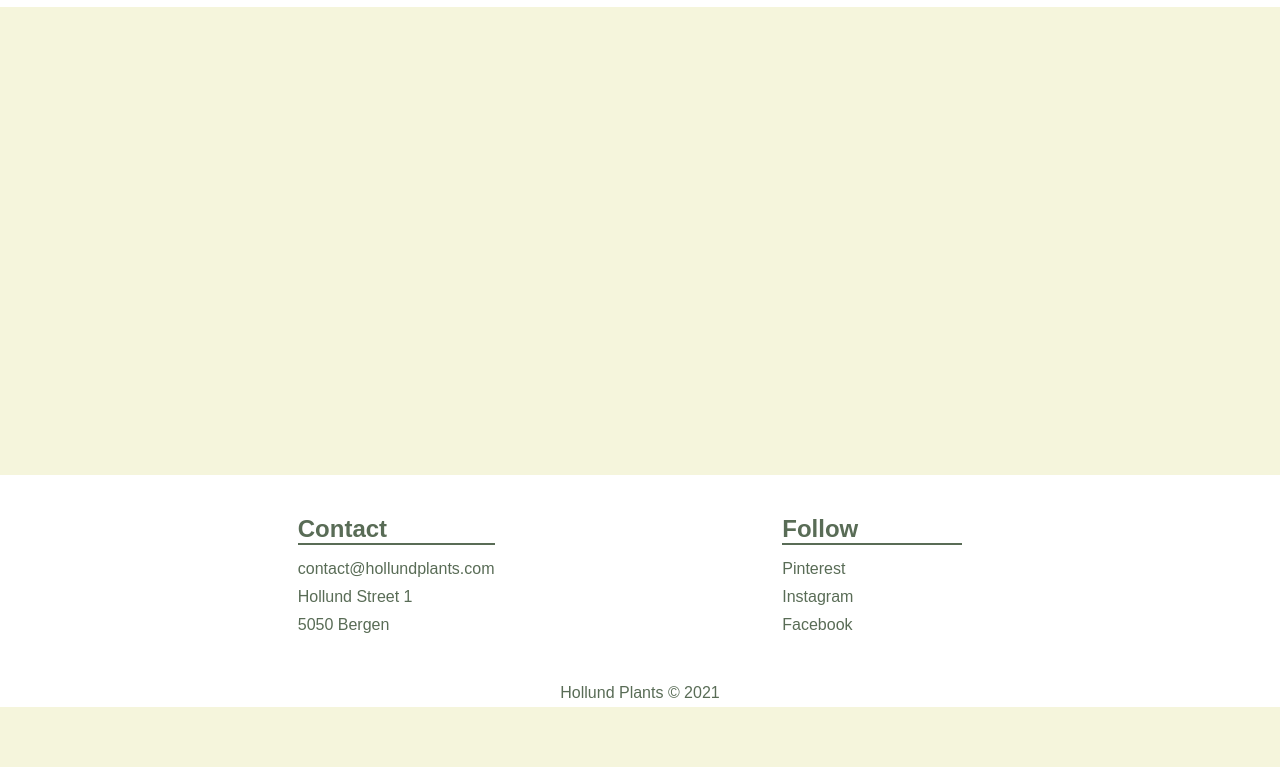
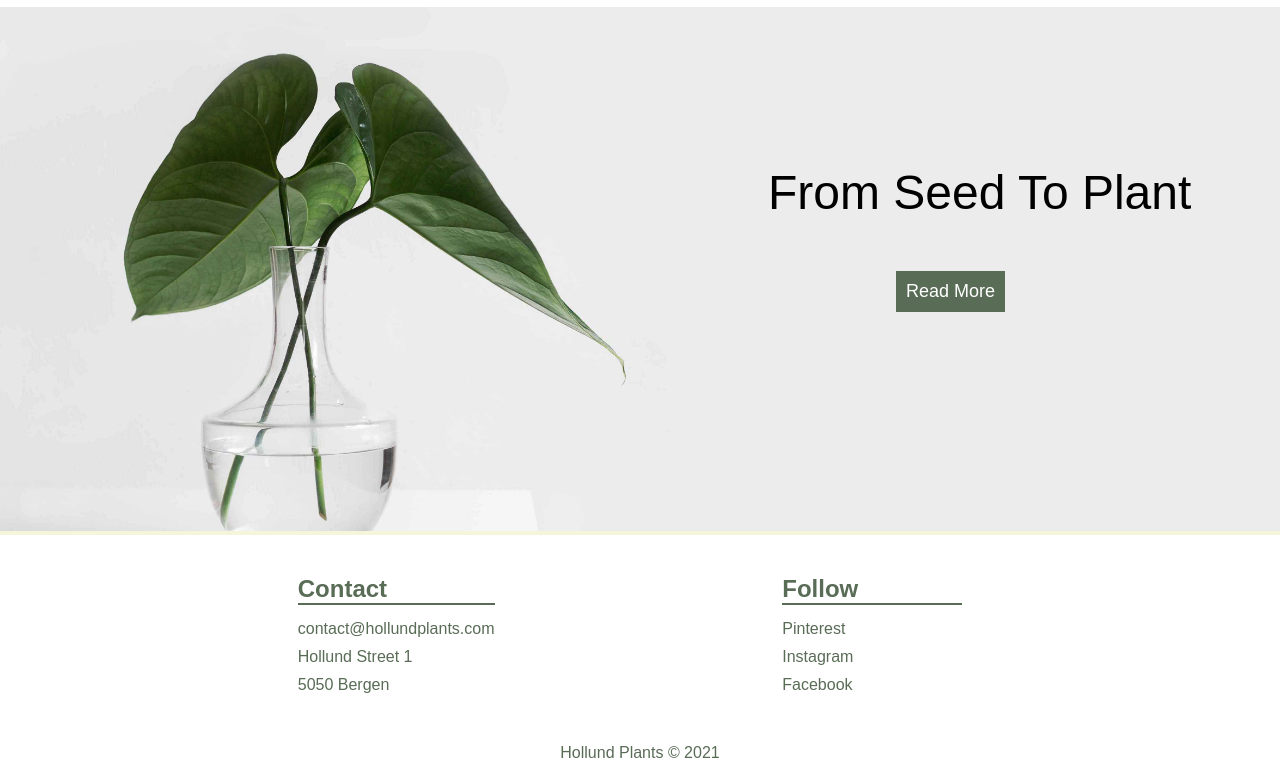
Before and after one commit to Noroff-FEU-Assignments/project-exam-1-mrh1992, a plain HTML site: page index.html in a window 1280 px wide. Shown: the part 93-860 px from the top of the page. Before the commit the page ends 800 px from the top, so only its background shows below. Drawn offline with Linux system fonts and the light colour scheme.

Commit message:
added content to frontpage

```diff
--- a/CSS/styles.css
+++ b/CSS/styles.css
@@ -81,6 +81,35 @@ nav ul li a:hover {
   padding: 15px 0;
 }
 
+/* Main */
+
+.frontpage-container {
+  position: relative;
+}
+
+.hero-img {
+  max-width: 100%;
+}
+
+h2 {
+  position: absolute;
+  top: 30%;
+  left: 60%;
+  font-weight: lighter;
+  font-size: 48px;
+}
+
+.readmore {
+  position: absolute;
+  top: 50%;
+  left: 70%;
+  border: none;
+  background-color: var(--green);
+  color: var(--white);
+  padding: 10px;
+  font-size: 18px;
+}
+
 /* Footer */
 
 footer {
--- a/index.html
+++ b/index.html
@@ -34,7 +34,17 @@
         </nav>
       </div>
     </header>
-    <main></main>
+    <main>
+      <div class="frontpage-container">
+        <img
+          src="Images/hero.jpg"
+          alt="green plant/leaf in vase, white background"
+          class="hero-img"
+        />
+        <h2>From Seed To Plant</h2>
+        <button class="readmore">Read More</button>
+      </div>
+    </main>
     <div class="footer-container"></div>
     <footer>
       <section class="footer-sections">
```
Also changed, not shown: Images/hero.jpg (added), 1 other file.
